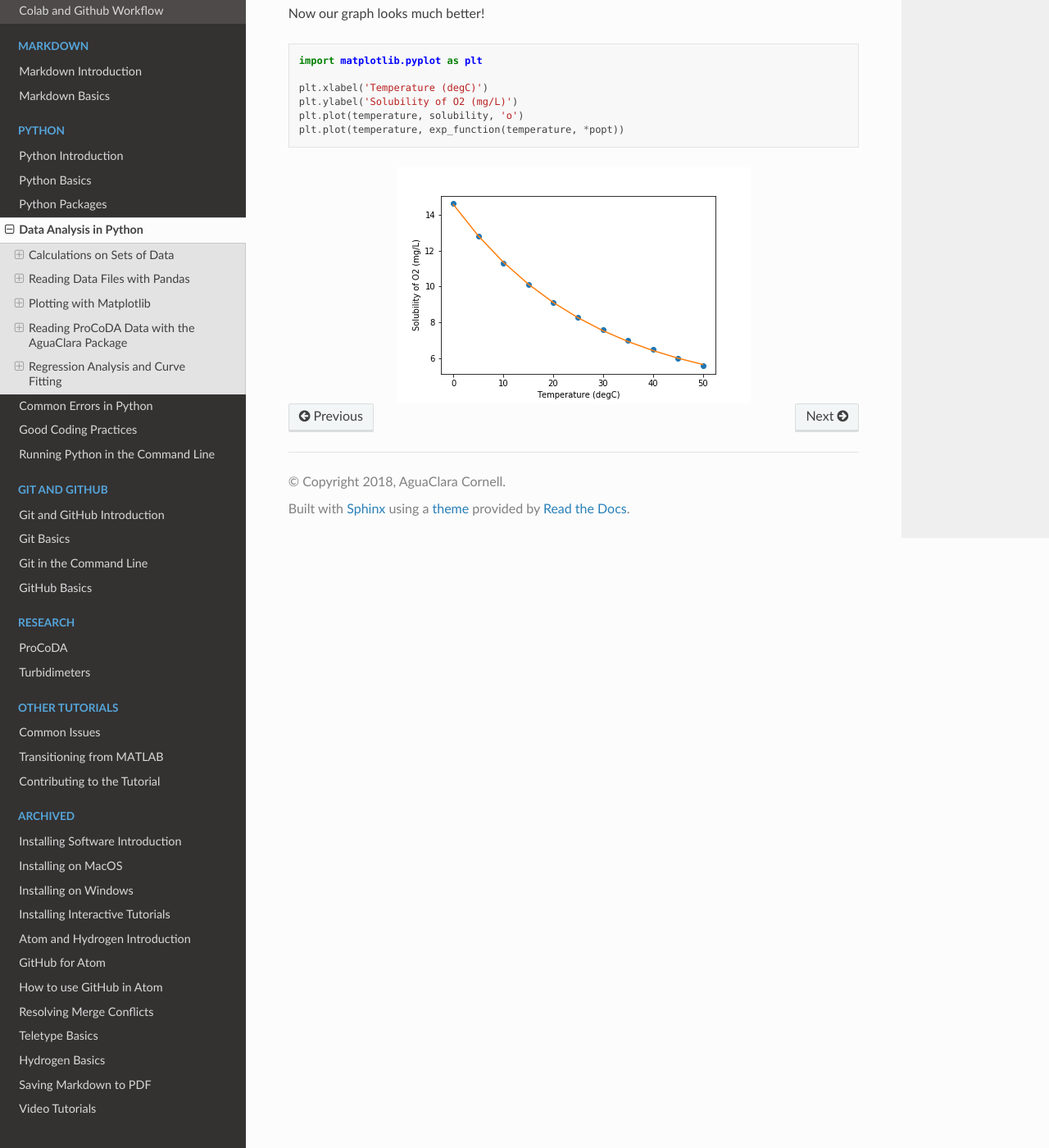
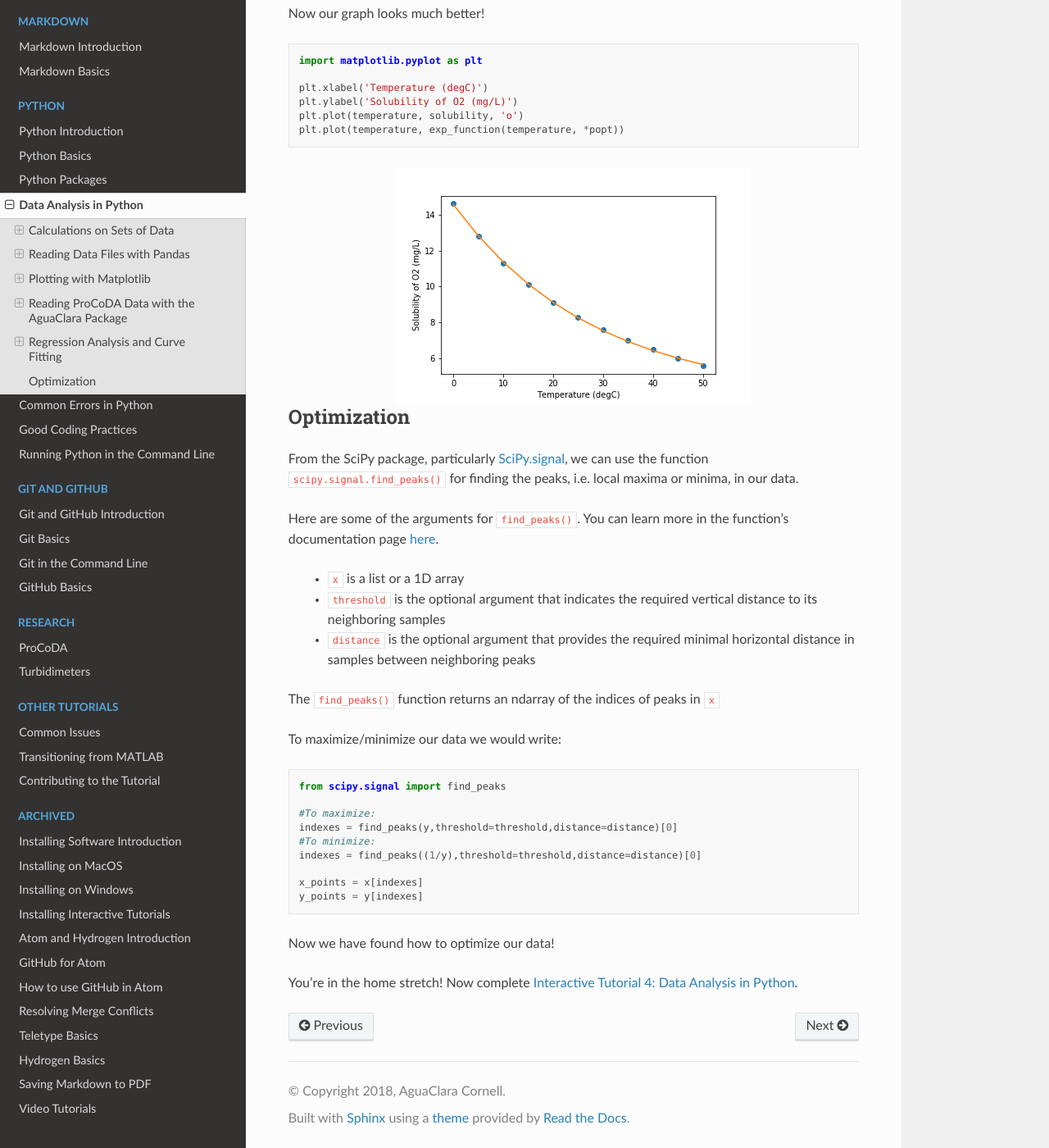
Before and after one commit to AguaClara/aguaclara_tutorial, a Sphinx documentation site: the page built from docs/source/python/data-analysis.rst, in a window 1280 px wide and 1400 px high, scrolled down 13558 px. Shown: the whole window at 82% size. Built offline with Sphinx 7.4.7 and the Read the Docs theme 2.0.0, drawn with Linux system fonts in a browser that asks for light colours.

Commit message:
Wrote optimization tutorial and added Tutorial 4 to colab introduction page

```diff
--- a/docs/source/colab/colab-introduction.rst
+++ b/docs/source/colab/colab-introduction.rst
@@ -66,6 +66,7 @@ Colab notebooks from the `aguaclara_tutorial Github repository
 * `Interactive Tutorial 1: Markdown <https://colab.research.google.com/drive/15yYapOXlOLOEYMttz8v1Vb5odRkkJdhO>`_
 * `Interactive Tutorial 2: Python Basics <https://colab.research.google.com/drive/1Ksq6VuTxT6jBOfMbk1kDA2UWOPl-cy5v>`_
 * `Interactive Tutorial 3: Python Packages <https://colab.research.google.com/drive/1DRpfOKOPi3KacFYoHn3fF3PW3zjgvT2H>`_
+* `Interactive Tutorial 4: Data Analysis in Python <https://colab.research.google.com/drive/1Z9f-5Nsv8ucmU93J-f5sQZ-uddYNHAJs?usp=sharing>`_
 
 After opening an interactive tutorial in Colab,
 
--- a/docs/source/python/data-analysis.rst
+++ b/docs/source/python/data-analysis.rst
@@ -532,3 +532,33 @@ Now our graph looks much better!
 
 .. image:: Images/Data_Analysis/nonlinear_regression.png
     :align: center
+
+Optimization
+============
+From the SciPy package, particularly `SciPy.signal <https://docs.scipy.org/doc/scipy/reference/signal.html>`_, we can use the function ``scipy.signal.find_peaks()`` for finding the peaks, i.e. local maxima or minima, in our data.
+
+Here are some of the arguments for ``find_peaks()``. You can learn more in the function's documentation page `here <https://docs.scipy.org/doc/scipy/reference/generated/scipy.signal.find_peaks.html>`_.
+
+    * ``x`` is a list or a 1D array
+    * ``threshold`` is the optional argument that indicates the required vertical distance to its neighboring samples
+    * ``distance`` is the optional argument that provides the required minimal horizontal distance in samples between neighboring peaks
+
+The  ``find_peaks()`` function returns an ndarray of the indices of peaks in ``x``
+
+To maximize/minimize our data we would write:
+
+.. code-block:: python
+
+  from scipy.signal import find_peaks
+
+  #To maximize:
+  indexes = find_peaks(y,threshold=threshold,distance=distance)[0]
+  #To minimize:
+  indexes = find_peaks((1/y),threshold=threshold,distance=distance)[0]
+
+  x_points = x[indexes]
+  y_points = y[indexes]
+
+Now we have found how to optimize our data!
+
+You're in the home stretch! Now complete `Interactive Tutorial 4: Data Analysis in Python <https://colab.research.google.com/drive/1Z9f-5Nsv8ucmU93J-f5sQZ-uddYNHAJs?usp=sharing>`_.
```
